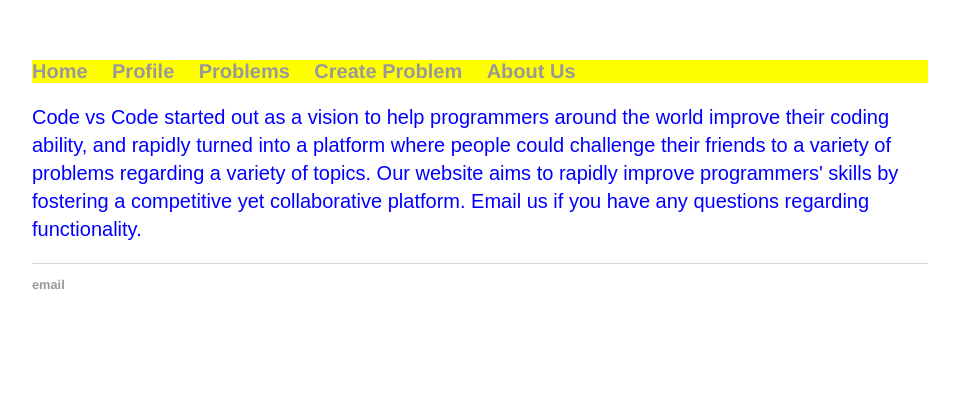
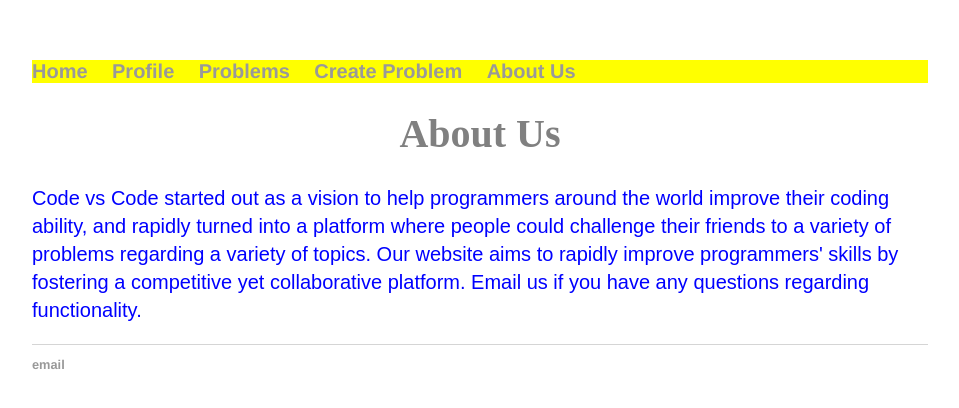
Before and after one commit to rramakrishnan246/rramakrishnan246.github.io, a Jekyll site: the page built from about.html, in a window 1280 px wide. Shown: the top 408 px of the page, without its empty margins (160-1119 px from the left). Built offline with Jekyll 4.4.1, drawn with Linux system fonts in a browser that asks for light colours.

Commit message:
Update about.html

```diff
--- a/about.html
+++ b/about.html
@@ -6,6 +6,7 @@ title: About Us
 
 <html>
 	<body style="background-color: white">
+		<h1 style="font-size: 40px; text-align:center; font-family: Charcoal; color: gray">About Us</h1>
 		<p style="font-size: 20px; font-family: Arial; color: blue">
  		 Code vs Code started out as a vision to help programmers around the world improve their coding ability, and rapidly turned into a platform where people could challenge their friends to a variety of problems regarding a variety of topics. Our website aims to rapidly improve programmers' skills by fostering a competitive yet collaborative platform. Email us if you have any questions regarding functionality.
 		</p>
```
